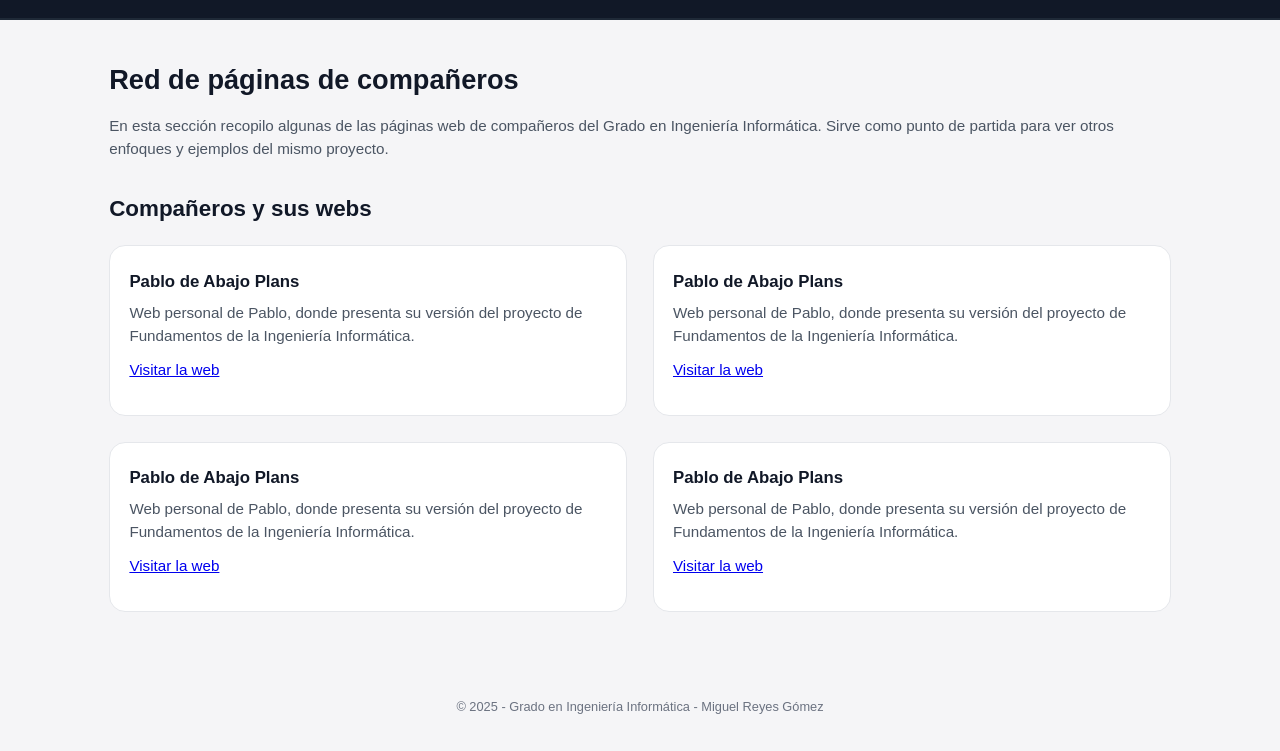
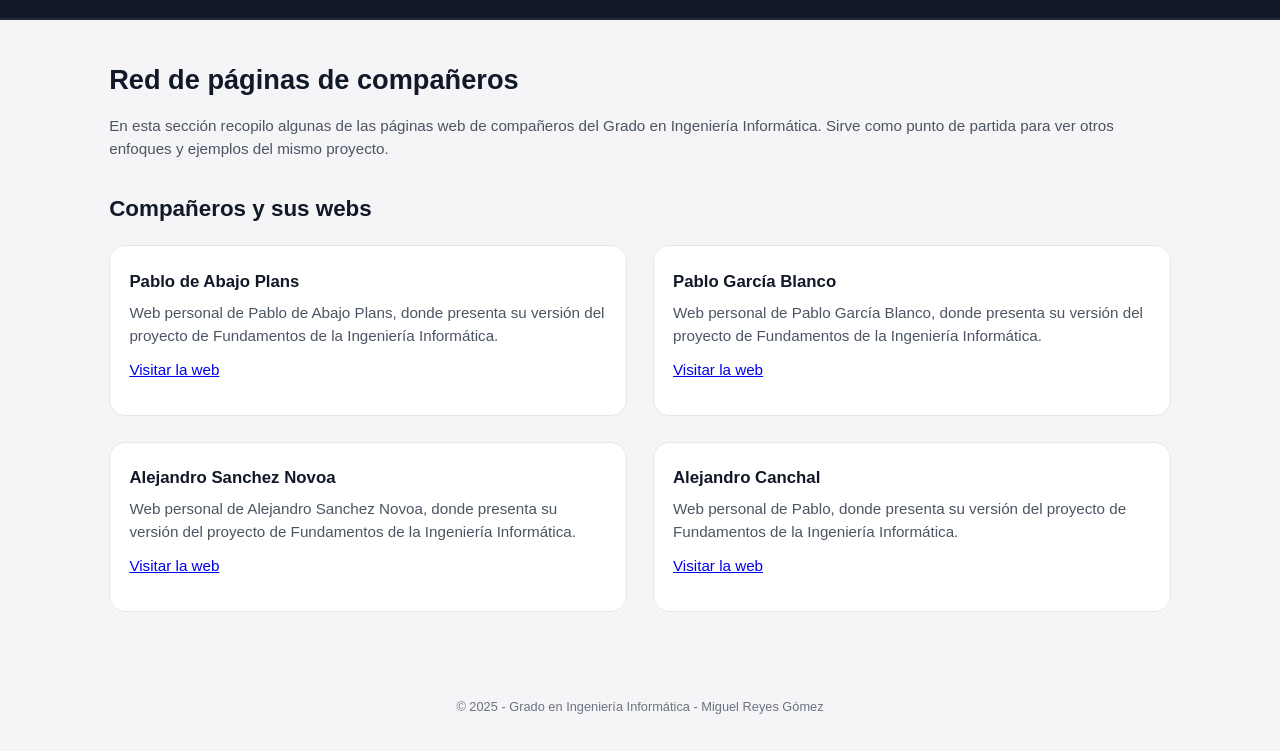
Before and after one commit to miguel-reyes-gomez/trabajo-individual-fii-miguelreyes, a plain HTML site: page net.html in a window 1280 px wide. Shown: the part 128-879 px from the top of the page. Drawn offline with Linux system fonts and the light colour scheme.

Commit message:
Paginas de mis compañeros actualizadas

```diff
--- a/net.html
+++ b/net.html
@@ -51,50 +51,50 @@
           <article class="tarjeta-info">
             <h3>Pablo de Abajo Plans</h3>
             <p>
-              Web personal de Pablo, donde presenta su versión del proyecto de
+              Web personal de Pablo de Abajo Plans, donde presenta su versión del proyecto de
               Fundamentos de la Ingeniería Informática.
             </p>
             <p>
-              <a href="https://marialopez-ejemplo.github.io" target="_blank">
+              <a href="https://pablo-deabajo-plans.github.io/trabajo_individual_web/" target="_blank">
                 Visitar la web
               </a>
             </p>
           </article>
 
           <article class="tarjeta-info">
-            <h3>Pablo de Abajo Plans</h3>
+            <h3>Pablo García Blanco</h3>
             <p>
-              Web personal de Pablo, donde presenta su versión del proyecto de
+              Web personal de Pablo García Blanco, donde presenta su versión del proyecto de
               Fundamentos de la Ingeniería Informática.
             </p>
             <p>
-              <a href="https://marialopez-ejemplo.github.io" target="_blank">
+              <a href="https://pablo-garcia-blanco.github.io/Web_Pablo_Garcia_Blanco/docs/index.html" target="_blank">
                 Visitar la web
               </a>
             </p>
           </article>
 
           <article class="tarjeta-info">
-            <h3>Pablo de Abajo Plans</h3>
+            <h3>Alejandro Sanchez Novoa</h3>
             <p>
-              Web personal de Pablo, donde presenta su versión del proyecto de
+              Web personal de Alejandro Sanchez Novoa, donde presenta su versión del proyecto de
               Fundamentos de la Ingeniería Informática.
             </p>
             <p>
-              <a href="https://marialopez-ejemplo.github.io" target="_blank">
+              <a href="https://alejandro-sanchez-novoa.github.io/scarf-project/" target="_blank">
                 Visitar la web
               </a>
             </p>
           </article>
 
           <article class="tarjeta-info">
-            <h3>Pablo de Abajo Plans</h3>
+            <h3>Alejandro Canchal</h3>
             <p>
               Web personal de Pablo, donde presenta su versión del proyecto de
               Fundamentos de la Ingeniería Informática.
             </p>
             <p>
-              <a href="https://marialopez-ejemplo.github.io" target="_blank">
+              <a href="https://canchal27.github.io/Mi_primer_repositorio2024/SRC/index.html" target="_blank">
                 Visitar la web
               </a>
             </p>
```
